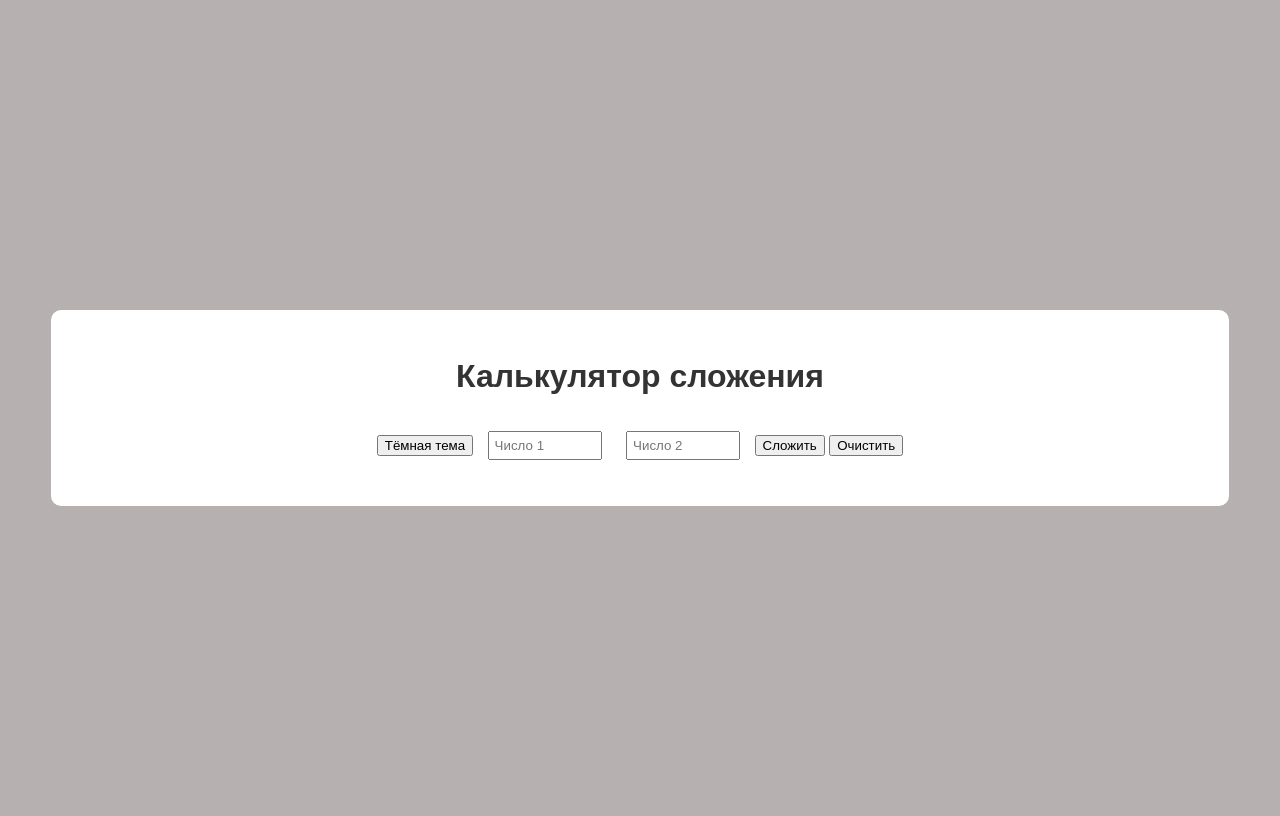
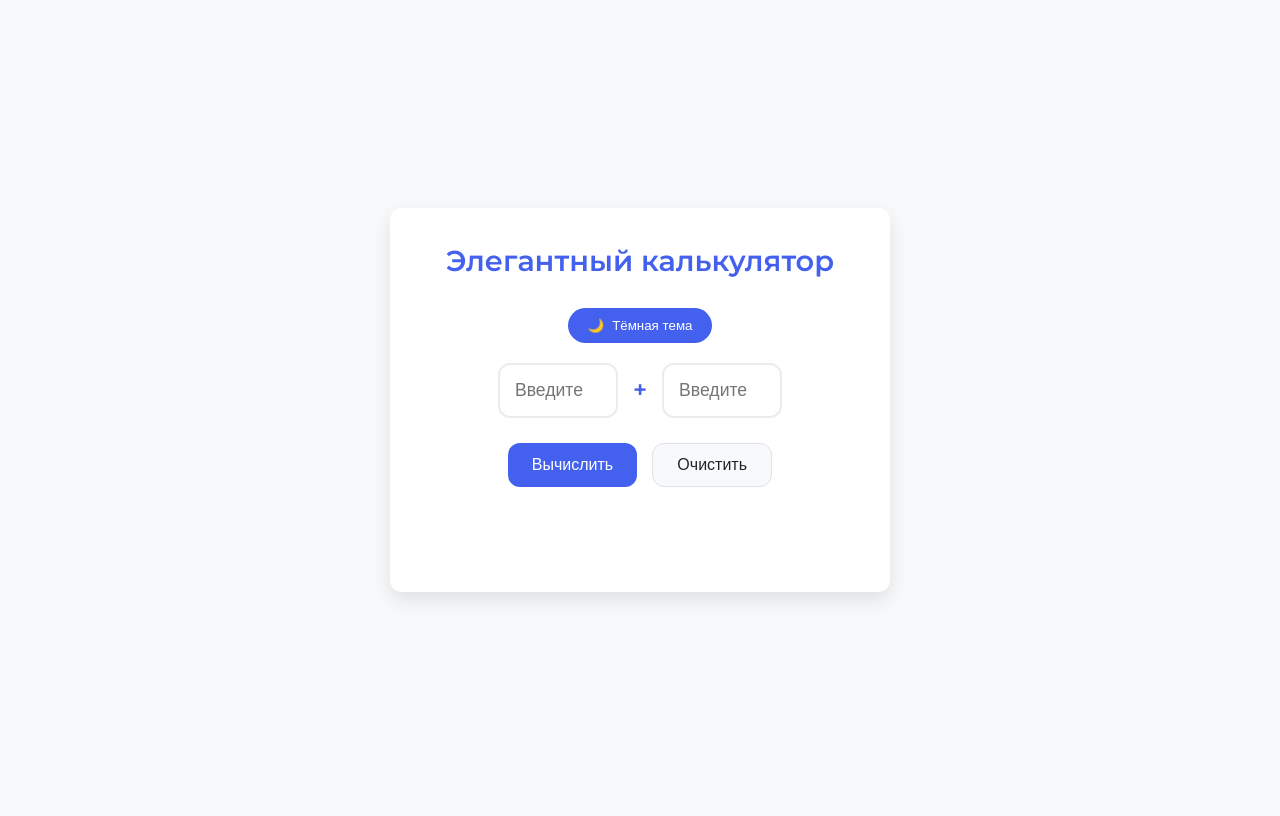
Before and after one commit to ISaP5-24/Kuma, a PHP site: page / in a window 1280 px wide. After the commit the page ends 600 px from the top, so only its background shows below. Run offline with PHP 8.4, Linux system fonts and the light colour scheme.

Commit message:
modified:   "Harlamova \342\204\2269/index.html" 	modified:   "Harlamova \342\204\2269/scrypt.js" 	modified:   "Harlamova \342\204\2269/style.css"

```diff
--- a/Harlamova №9/index.html
+++ b/Harlamova №9/index.html
@@ -1,23 +1,38 @@
 <!DOCTYPE html>
-<html lang="en">
+<html lang="ru">
 <head>
     <meta charset="UTF-8">
-    <title>Калькулятор</title>
+    <title>Элегантный калькулятор</title>
     <link rel="stylesheet" href="style.css">
     <meta name="viewport" content="width=device-width, initial-scale=1.0">
-
+    <link href="https://fonts.googleapis.com/css2?family=Montserrat:wght@400;500;600&display=swap" rel="stylesheet">
 </head>
 <body>
     <div class="container">
-        <h1>Калькулятор сложения</h1>
-        <button id="theme-toggle">Тёмная тема</button>
-        <input type="number" id="num1" placeholder="Число 1" />
-        <input type="number" id="num2" placeholder="Число 2" />
-        <button onclick="addNumbers()">Сложить</button>
-        <button onclick="clearScore()">Очистить</button>
-        <p id="result"></p>
+        <div class="calculator-card">
+            <h1 class="calculator-title">Элегантный калькулятор</h1>
+            <div class="theme-switcher">
+                <button id="theme-toggle" class="theme-btn">
+                    <span class="icon">🌙</span> Тёмная тема
+                </button>
+            </div>
+
+            <div class="input-group">
+                <input type="number" id="num1" class="calculator-input" placeholder="Введите число">
+                <span class="plus-sign">+</span>
+                <input type="number" id="num2" class="calculator-input" placeholder="Введите число">
+            </div>
+
+            <div class="button-group">
+                <button onclick="addNumbers()" class="calculator-btn calculate-btn">Вычислить</button>
+                <button onclick="clearScore()" class="calculator-btn clear-btn">Очистить</button>
+            </div>
+
+            <div class="result-container">
+                <p id="result" class="result-text"></p>
+            </div>
+        </div>
     </div>
     <script src="scrypt.js"></script>
-
 </body>
 </html>
--- a/Harlamova №9/scrypt.js
+++ b/Harlamova №9/scrypt.js
@@ -1,36 +1,46 @@
-function addNumbers(){
+function addNumbers() {
     const num1 = parseFloat(document.getElementById('num1').value);
     const num2 = parseFloat(document.getElementById('num2').value);
-    let result = num1 + num2;
-    if (isNaN(result)){
-        document.getElementById('result').textContent = 'Введите 2 числа'
+    const resultElement = document.getElementById('result');
+
+    if (isNaN(num1) || isNaN(num2)) {
+        resultElement.textContent = 'Пожалуйста, введите оба числа';
+        resultElement.style.color = 'var(--danger-color)';
+        return;
     }
-    else{
-        document.getElementById('result').textContent = 'Результат: ' + result;
-    }
+
+    const result = num1 + num2;
+    resultElement.textContent = `Результат: ${result}`;
+    resultElement.style.color = '';
+
+    // Добавляем анимацию
+    resultElement.style.animation = 'none';
+    void resultElement.offsetWidth; // Сбрасываем анимацию
+    resultElement.style.animation = 'fadeIn 0.4s ease-out';
 }
-function clearScore(){
-    document.getElementById('result').textContent = ''
+
+function clearScore() {
+    document.getElementById('num1').value = '';
+    document.getElementById('num2').value = '';
+    document.getElementById('result').textContent = '';
 }
 
 document.addEventListener('DOMContentLoaded', function() {
     const themeToggle = document.getElementById('theme-toggle');
 
-    // Проверяем сохранённую тему (если есть)
-    if (localStorage.getItem('theme') === 'dark') {
+    // Проверяем сохранённую тему и системные предпочтения
+    const savedTheme = localStorage.getItem('theme');
+    const systemPrefersDark = window.matchMedia && window.matchMedia('(prefers-color-scheme: dark)').matches;
+
+    if (savedTheme === 'dark' || (!savedTheme && systemPrefersDark)) {
         document.body.classList.add('dark-theme');
-        themeToggle.textContent = 'Светлая тема';
+        themeToggle.innerHTML = '<span class="icon">☀️</span> Светлая тема';
     }
 
-    // Обработчик клика по кнопке
     themeToggle.addEventListener('click', function() {
         document.body.classList.toggle('dark-theme');
-
-        // Меняем текст кнопки
         const isDark = document.body.classList.contains('dark-theme');
-        themeToggle.textContent = isDark ? 'Светлая тема' : 'Тёмная тема';
-
-        // Сохраняем выбор в localStorage
+        themeToggle.innerHTML = isDark ? '<span class="icon">☀️</span> Светлая тема' : '<span class="icon">🌙</span> Тёмная тема';
         localStorage.setItem('theme', isDark ? 'dark' : 'light');
     });
 });
--- a/Harlamova №9/style.css
+++ b/Harlamova №9/style.css
@@ -1,64 +1,223 @@
+:root {
+    --primary-color: #4361ee;
+    --secondary-color: #3f37c9;
+    --accent-color: #4895ef;
+    --light-color: #f8f9fa;
+    --dark-color: #212529;
+    --success-color: #4cc9f0;
+    --danger-color: #f72585;
+    --border-radius: 12px;
+    --box-shadow: 0 8px 20px rgba(0, 0, 0, 0.1);
+    --transition: all 0.3s ease;
+}
+
+* {
+    margin: 0;
+    padding: 0;
+    box-sizing: border-box;
+}
+
 body {
-    font-family: sans-serif;
-    background-color: #b6b0b0;
+    font-family: 'Montserrat', sans-serif;
+    background-color: var(--light-color);
     display: flex;
     justify-content: center;
     align-items: center;
-    height: 100vh;
-    color: #333333;
-    transition: background-color 0.3s, color 0.3s;
-    font-size: 16px;
-    line-height: 1.5;
-}
-.container {
-    background-color: white;
+    min-height: 100vh;
+    color: var(--dark-color);
+    transition: var(--transition);
+    line-height: 1.6;
     padding: 20px;
-    border-radius: 10px;
-    box-shadow: 0 0 10px rgba(0,0,0,0,1);
-    text-align: center;
-    width: 90%;
-    max-width: 1200px;
-    margin: 0 auto;
-
-}
-input {
-    margin: 10px;
-    padding: 5px;
-    width: 100px;
 }
 
-body.dark-theme {
-    background-color: #121212;
-    color: #f5f5f5;
+.container {
+    width: 100%;
+    max-width: 500px;
 }
 
-.dark-theme .container {
-    background-color: #1e1e1e;
-    box-shadow: 0 0 10px rgba(255, 255, 255, 0.1);
+.calculator-card {
+    background-color: white;
+    padding: 30px;
+    border-radius: var(--border-radius);
+    box-shadow: var(--box-shadow);
+    text-align: center;
+    transition: var(--transition);
 }
 
-.dark-theme button {
-    background-color: #333;
+.calculator-title {
+    color: var(--primary-color);
+    margin-bottom: 24px;
+    font-weight: 600;
+    font-size: 1.8rem;
+}
+
+.theme-switcher {
+    margin-bottom: 20px;
+}
+
+.theme-btn {
+    background-color: var(--primary-color);
+    color: white;
+    border: none;
+    padding: 10px 20px;
+    border-radius: 50px;
+    cursor: pointer;
+    font-weight: 500;
+    display: inline-flex;
+    align-items: center;
+    gap: 8px;
+    transition: var(--transition);
+}
+
+.theme-btn:hover {
+    background-color: var(--secondary-color);
+    transform: translateY(-2px);
+}
+
+.input-group {
+    display: flex;
+    align-items: center;
+    justify-content: center;
+    gap: 15px;
+    margin-bottom: 25px;
+    flex-wrap: wrap;
+}
+
+.calculator-input {
+    padding: 15px;
+    width: 120px;
+    border: 2px solid #e9ecef;
+    border-radius: var(--border-radius);
+    font-size: 1.1rem;
+    text-align: center;
+    transition: var(--transition);
+}
+
+.calculator-input:focus {
+    border-color: var(--primary-color);
+    outline: none;
+    box-shadow: 0 0 0 3px rgba(67, 97, 238, 0.2);
+}
+
+.plus-sign {
+    font-size: 1.5rem;
+    color: var(--primary-color);
+    font-weight: bold;
+}
+
+.button-group {
+    display: flex;
+    gap: 15px;
+    justify-content: center;
+    margin-bottom: 25px;
+}
+
+.calculator-btn {
+    padding: 12px 24px;
+    border: none;
+    border-radius: var(--border-radius);
+    font-size: 1rem;
+    font-weight: 500;
+    cursor: pointer;
+    transition: var(--transition);
+    min-width: 120px;
+}
+
+.calculate-btn {
+    background-color: var(--primary-color);
     color: white;
 }
 
-body, .container, button, input {
-    transition: background-color 0.3s ease, color 0.3s ease, border-color 0.3s ease;
+.calculate-btn:hover {
+    background-color: var(--secondary-color);
+    transform: translateY(-2px);
 }
 
-@media (max-width: 768px) {
-    body {
-        font-size: 14px;
-        padding: 10px;
+.clear-btn {
+    background-color: var(--light-color);
+    color: var(--dark-color);
+    border: 1px solid #dee2e6;
+}
+
+.clear-btn:hover {
+    background-color: #e9ecef;
+    transform: translateY(-2px);
+}
+
+.result-container {
+    min-height: 50px;
+}
+
+.result-text {
+    font-size: 1.4rem;
+    font-weight: 500;
+    color: var(--primary-color);
+    margin-top: 10px;
+    transition: var(--transition);
+}
+
+/* Темная тема */
+body.dark-theme {
+    background-color: #121212;
+    color: #f1f1f1;
+}
+
+.dark-theme .calculator-card {
+    background-color: #1e1e1e;
+    box-shadow: 0 8px 20px rgba(0, 0, 0, 0.3);
+}
+
+.dark-theme .calculator-input {
+    background-color: #2d2d2d;
+    border-color: #444;
+    color: #f1f1f1;
+}
+
+.dark-theme .clear-btn {
+    background-color: #2d2d2d;
+    color: #f1f1f1;
+    border-color: #444;
+}
+
+.dark-theme .result-text {
+    color: var(--success-color);
+}
+
+/* Адаптивность */
+@media (max-width: 600px) {
+    .calculator-card {
+        padding: 20px;
     }
 
-    .container {
-        width: 100%;
-        padding: 15px;
+    .calculator-title {
+        font-size: 1.5rem;
     }
 
-    button {
-        padding: 12px;
-        font-size: 16px;
+    .input-group {
+        flex-direction: column;
+        gap: 10px;
+    }
+
+    .calculator-input {
+        width: 100%;
+        max-width: 200px;
+    }
+
+    .button-group {
+        flex-direction: column;
+    }
+
+    .calculator-btn {
+        width: 100%;
     }
 }
+
+/* Анимации */
+@keyframes fadeIn {
+    from { opacity: 0; transform: translateY(10px); }
+    to { opacity: 1; transform: translateY(0); }
+}
+
+.result-text {
+    animation: fadeIn 0.4s ease-out;
+}
```
